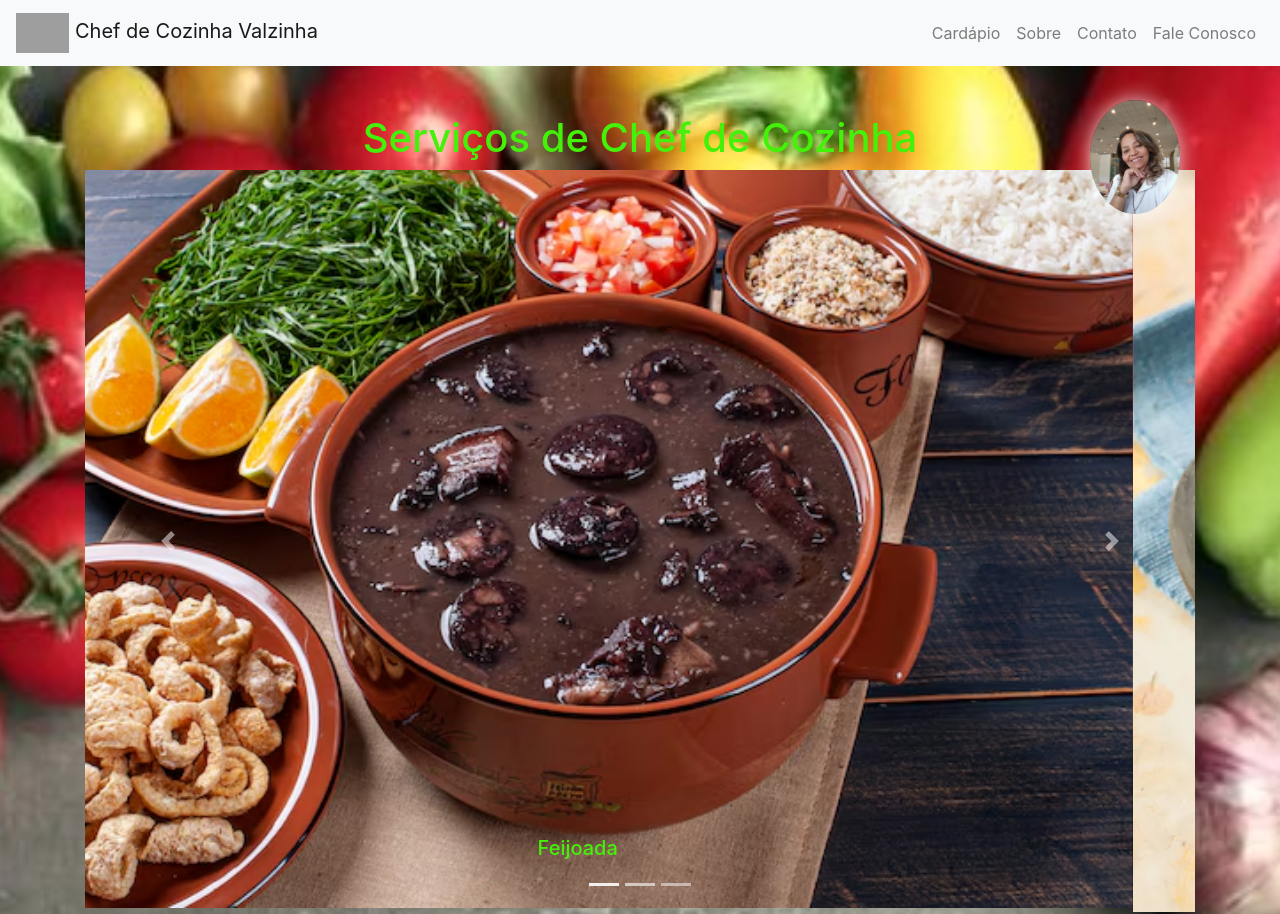
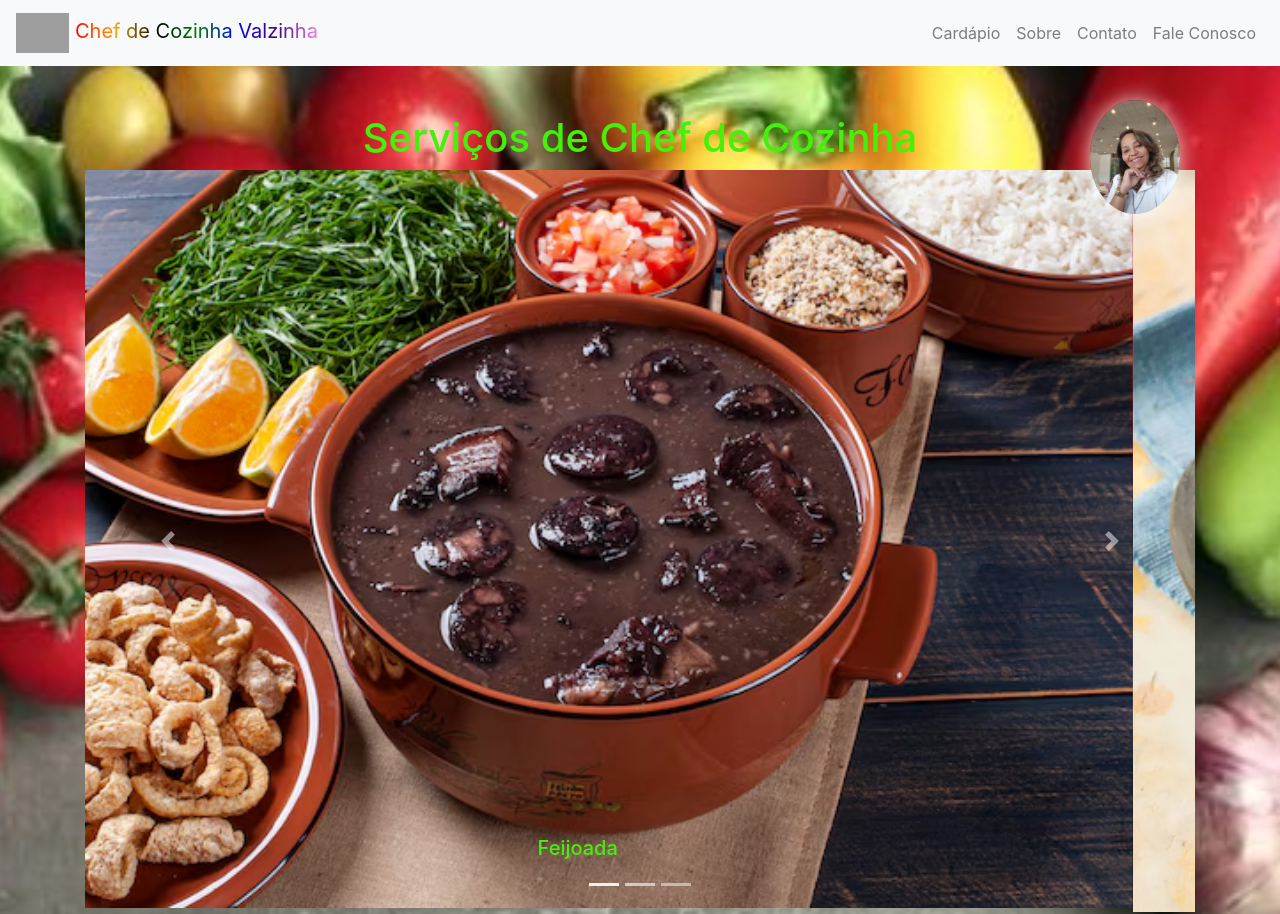
Before and after one commit to rayonny/restaurante, a website built with webpack: page index.html in a window 1280 px wide. Shown: the top 914 px of the page. Built offline with nearby package versions, Linux system fonts and the light colour scheme; grey boxes are pictures that could not be loaded.

Commit message:
initial commit

```diff
--- a/css/style.css
+++ b/css/style.css
@@ -59,3 +59,8 @@ form {
   width: 100%;
   height: auto;
 }
+.rainbow-text {
+  background-image: linear-gradient(to right, red, orange, black, green, blue, indigo, violet);
+  -webkit-background-clip: text;
+  color: transparent !important; /* Adicione !important aqui */
+}
--- a/index.html
+++ b/index.html
@@ -7,6 +7,12 @@
   <link rel="stylesheet" href="css/style.css">
   <link rel="stylesheet" href="https://stackpath.bootstrapcdn.com/bootstrap/4.5.2/css/bootstrap.min.css">
   <style>
+    .rainbow-text {
+      background-image: linear-gradient(to right, red, orange, black, green, blue, indigo, violet);
+      -webkit-background-clip: text;
+      color: transparent;
+    }
+
     .profile-image-container {
       position: fixed;
       top: 100px;
@@ -27,7 +33,7 @@
 <nav class="navbar navbar-expand-lg navbar-light bg-light">
   <a class="navbar-brand" href="#">
     <img src="img/nav.gif" alt="Logo" style="height: 40px;">
-    Chef de Cozinha Valzinha
+    <span class="rainbow-text">Chef de Cozinha Valzinha</span>
   </a>
   <button class="navbar-toggler" type="button" data-toggle="collapse" data-target="#navbarNav" aria-controls="navbarNav" aria-expanded="false" aria-label="Toggle navigation">
     <span class="navbar-toggler-icon"></span>
@@ -49,6 +55,12 @@
     </ul>
   </div>
 </nav>
+
+<!-- Restante do seu conteúdo HTML -->
+
+</body>
+</html>
+
 
 <div class="container mt-5">
   <h1 class="text-center">Serviços de Chef de Cozinha</h1>
```
